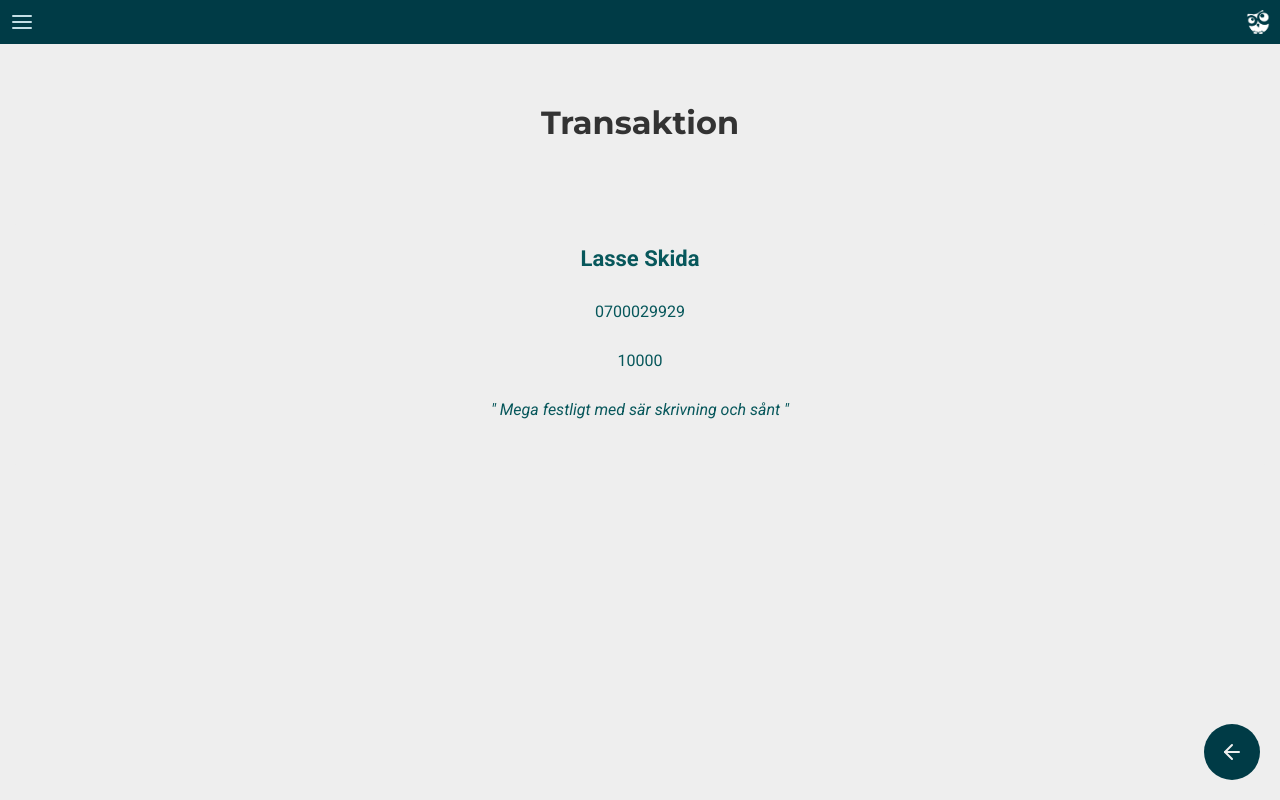
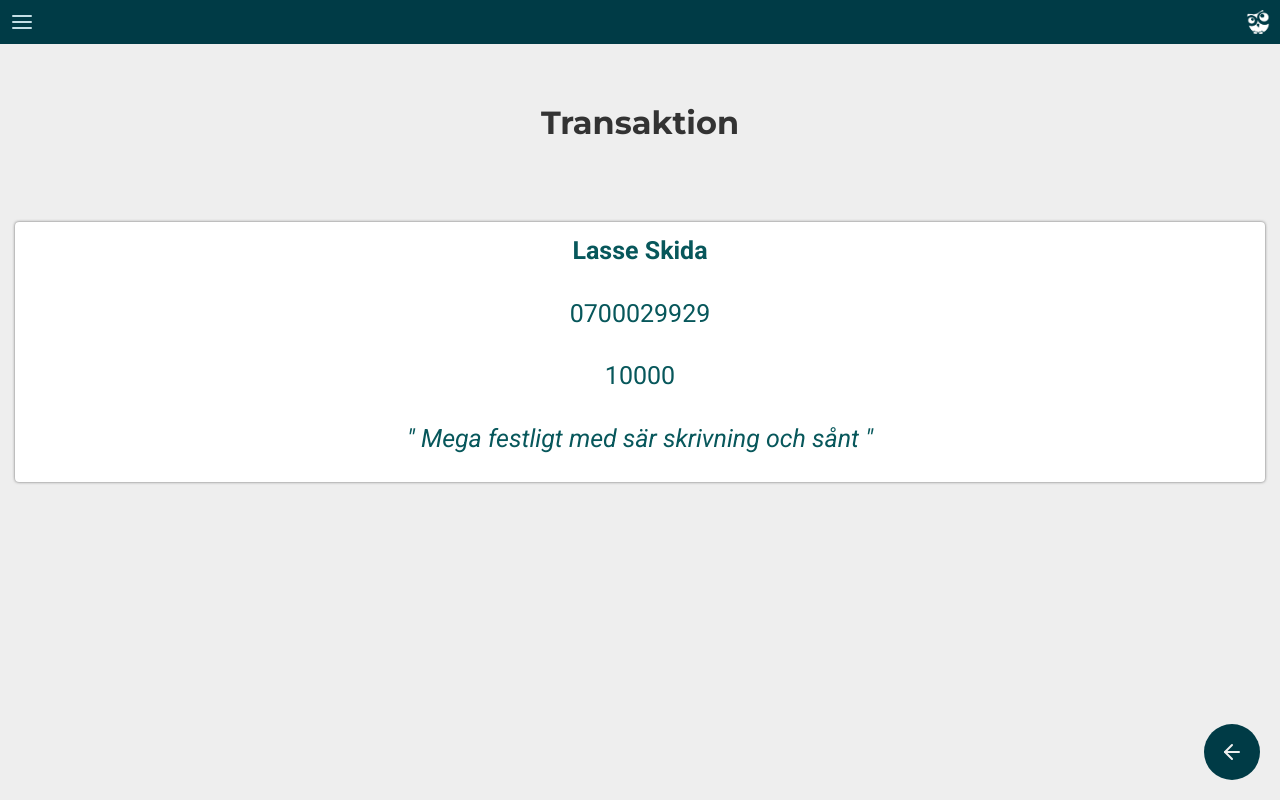
Before and after one commit to teeboteebo/pooff, a React (Create React App) app: page /enskild-transaktion in a window 1280 px wide. Built offline with nearby package versions, Linux system fonts and the light colour scheme.

Commit message:
styling, font-size

```diff
--- a/src/views/TransactionPage/index.js
+++ b/src/views/TransactionPage/index.js
@@ -55,7 +55,7 @@ const TransactionPage = () => {
     return (
       <Container className="transaction" key={'trans' + i} fluid={true}>
         <h2 className="page-title">Transaktion</h2>
-        <Row>
+        <Row className="no-gutters">
           <Col xs="12">
             <div className="card">
               <div className="card-body mx-auto d-flex flex-column">
--- a/src/views/TransactionPage/styles.scss
+++ b/src/views/TransactionPage/styles.scss
@@ -1,8 +1,11 @@
 .transaction {
   .card {
     border: none;
-    background-color: var(--background);
+    background-color: var(--transactionBackground);
+    box-shadow: 0 0 3px 0 var(--transactionBackgroundShadow);
     .card-body {
+      margin-top: 10px;
+      padding: 0;
       text-align: center;
       .name,
       .phone,
@@ -10,9 +13,10 @@
       .message {
         color: var(--textColorContrast);
         margin-bottom: 25px;
+        font-size: 25px;
       }
       .name {
-        font-size: 22px;
+        font-size: 25px;
         font-weight: bold;
       }
       .message {
```
